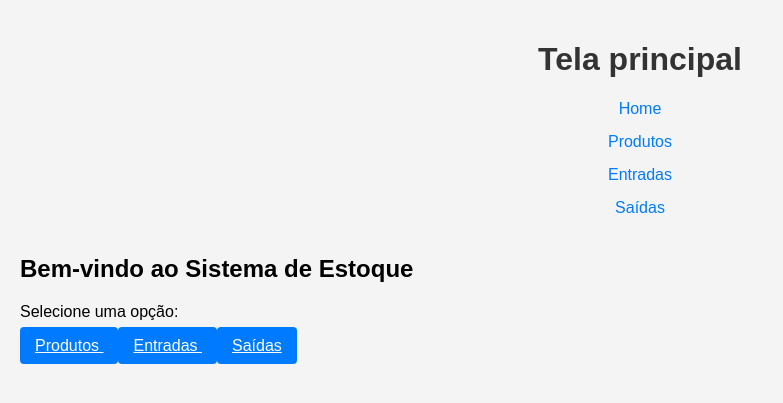
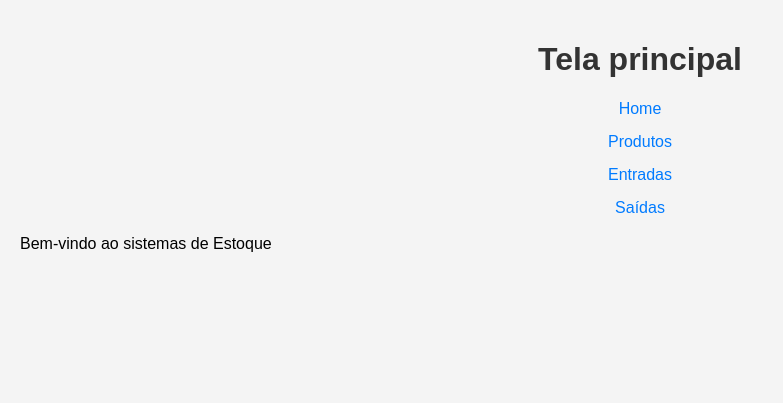
Before and after one commit to soygab/projeto-linguagem, a Django app: page / in a window 1280 px wide. Shown: the top 403 px of the page, without its empty margins (0-783 px from the left). Run offline with Django 5.2, Linux system fonts and the light colour scheme.

Commit message:
fix: correção no core

```diff
--- a/estoque/core/templates/index.html
+++ b/estoque/core/templates/index.html
@@ -1,21 +1,5 @@
 {% extends 'base.html' %}
 
 {% block content %}
-
-<h2>Bem-vindo ao Sistema de Estoque</h2>
-
-<p>Selecione uma opção:</p>
-
-<a class="btn" href="{% url 'produto:list_produto' %}">
-    Produtos
-</a>
-
-<a class="btn" href="{% url 'entrada:list_entrada' %}">
-    Entradas
-</a>
-
-<a class="btn" href="{% url 'saida:list_saida' %}">
-    Saídas
-</a>
-
+  {{ mensagem }}
 {% endblock %}
```
Also changed, not shown: estoque/db.sqlite3.
